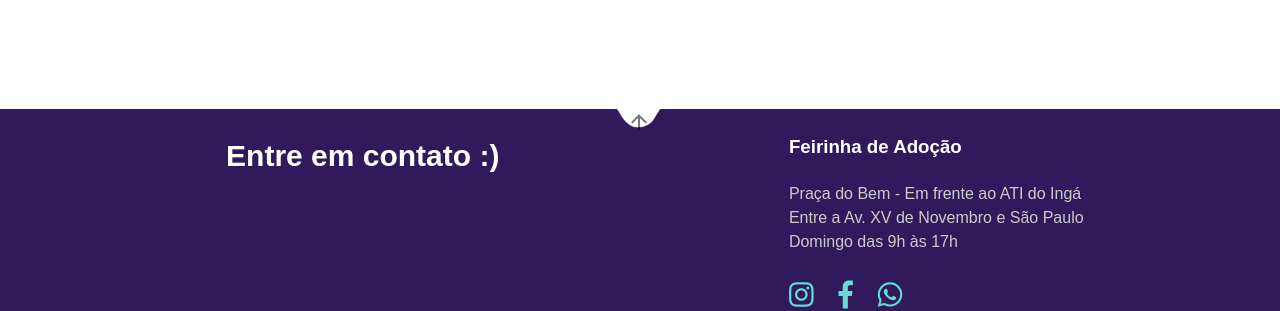
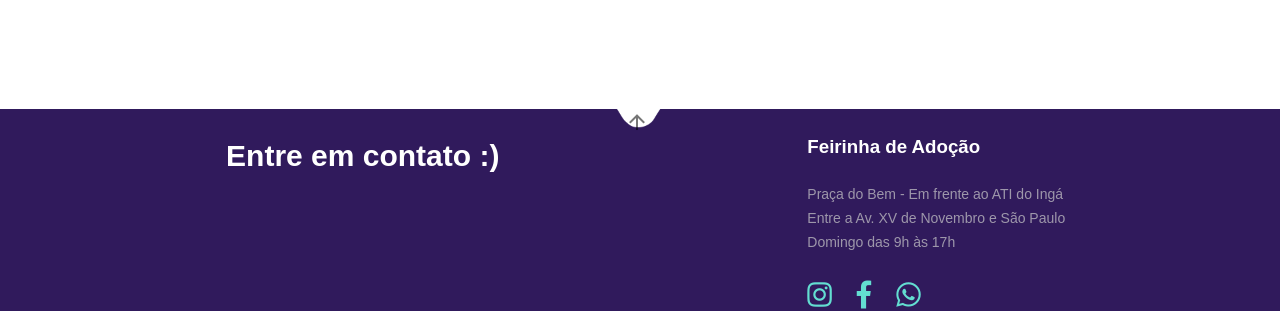
Before and after one commit to helton-mori-dev/ong-amaar-vue, a Vue app: page / in a window 1280 px wide. Shown: the part 3513-3824 px from the top of the page. Built offline with nearby package versions, Linux system fonts and the light colour scheme; a web font is replaced by a local one.

Commit message:
Ajustes responsivos footer

```diff
--- a/src/components/FooterComponents/Contact.vue
+++ b/src/components/FooterComponents/Contact.vue
@@ -8,10 +8,10 @@
         <v-container class="container-contato" >
             <v-row>
                 <v-spacer></v-spacer>
-                <v-col cols="6" class="paragraph-text-container subtitle-content-footer">
+                <v-col cols="12" sm="6" class="paragraph-text-container subtitle-content-footer">
                     <h2 class="subtitle">Entre em contato :)</h2>
                 </v-col>
-                <v-col cols="6">
+                <v-col cols="12" sm="6">
                     <div class="mini-container">
                         <h3>Feirinha de Adoção</h3>
                         <span>
@@ -52,7 +52,7 @@ name: 'Contact',
 #contact .arrow-up {
     position: absolute;
     top: 0;
-    left: calc(50% - 13px);
+    left: calc(50% - 15px);
     text-decoration: none;
     color: #000;
 }
@@ -77,17 +77,36 @@ name: 'Contact',
     margin-bottom: 20px;
 }
 
-.container-contato .mini-container {
-    display: table;
-    margin: auto
-}
-
 .container-contato .mini-container span {
     color: #ccc;
     font-weight: 300;
+    font-size: 14px;
+    opacity: .7;
 }
 .subtitle-content-footer {
     align-items: center;
     justify-content: flex-start!important;
 }
+
+@media screen and (max-width:960px){
+    .container-contato {
+        padding: 70px 10px;
+    }
+
+    .subtitle-content-footer {
+        align-items: flex-start;
+    }
+
+    .subtitle-content-footer h2 {
+        font-size: 26px;
+        font-weight: 600;
+    }
+}
+
+@media screen and (min-width: 960px){
+    .container-contato .mini-container {
+        display: table;
+        margin: auto
+    }
+}
 </style>
```
